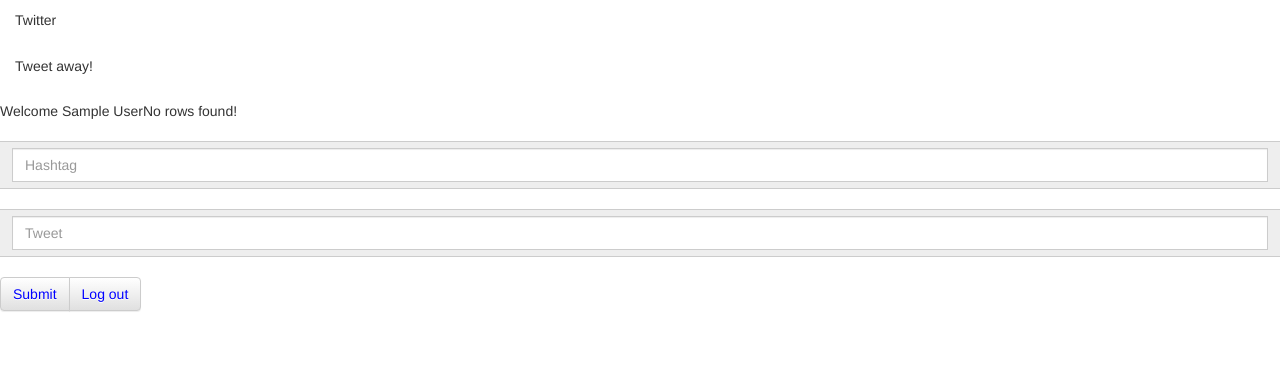
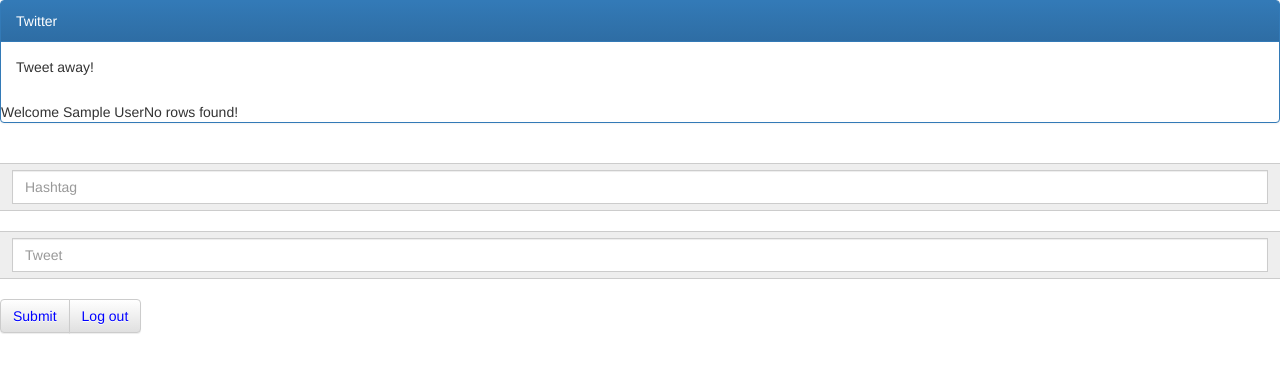
Before and after one commit to PHP-Masters/PHP-Twit, a PHP site: page /edit.php in a window 1280 px wide. Shown: the top 373 px of the page. Run offline with PHP 8.4, Linux system fonts and the light colour scheme; the visitor is signed in with stand-in values (Sample User, id 1); data that the repository does not hold is empty.

Commit message:
Panel heading

```diff
--- a/edit.php
+++ b/edit.php
@@ -6,6 +6,7 @@
 		<!-- Latest compiled and minified JavaScript -->
 		<script src="https://maxcdn.bootstrapcdn.com/bootstrap/3.3.6/js/bootstrap.min.js" integrity="sha384-0mSbJDEHialfmuBBQP6A4Qrprq5OVfW37PRR3j5ELqxss1yVqOtnepnHVP9aJ7xS" crossorigin="anonymous"></script>
 
+<div class="panel panel-primary">
 	<div class="panel-heading">Twitter</div>
 		<div class="panel-body">
 		  <p>Tweet away!</p>
```
